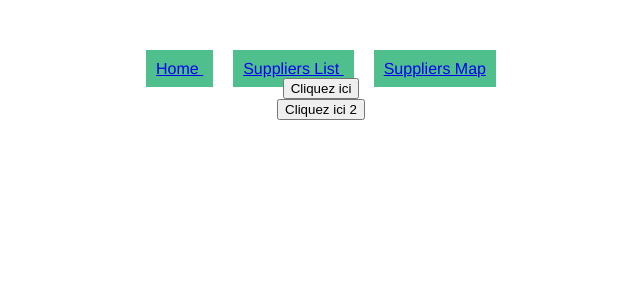
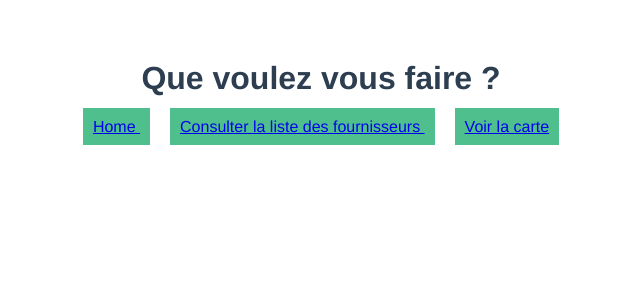
Before and after one commit to hhendrik81/github-supplier, a Vue app: page / in a window 1280 px wide. Shown: the top 300 px of the page, without its empty margins (319-959 px from the left). Built offline with nearby package versions, Linux system fonts and the light colour scheme.

Commit message:
1 file modified

```diff
--- a/src/App.vue
+++ b/src/App.vue
@@ -1,11 +1,12 @@
 <template>
   <div id="app">
-    <router-link class="link-menu" to="/">Home </router-link>
-    <router-link class="link-menu" to="/suppliers">Suppliers List </router-link>
-    <router-link class="link-menu" to="/map">Suppliers Map</router-link>
-    <router-view></router-view>
-    <button @click="onSuppliersListClick">Cliquez ici</button><br>
-    <button @click="onMapClick">Cliquez ici 2</button>
+    <h1>Que voulez vous faire ?</h1>
+    <nav>
+      <router-link class="link-menu" to="/">Home </router-link>
+      <router-link class="link-menu" to="/suppliers">Consulter la liste des fournisseurs </router-link>
+      <router-link class="link-menu" to="/map">Voir la carte</router-link>
+      <router-view></router-view>
+    </nav>
   </div>
 </template>
 
```
